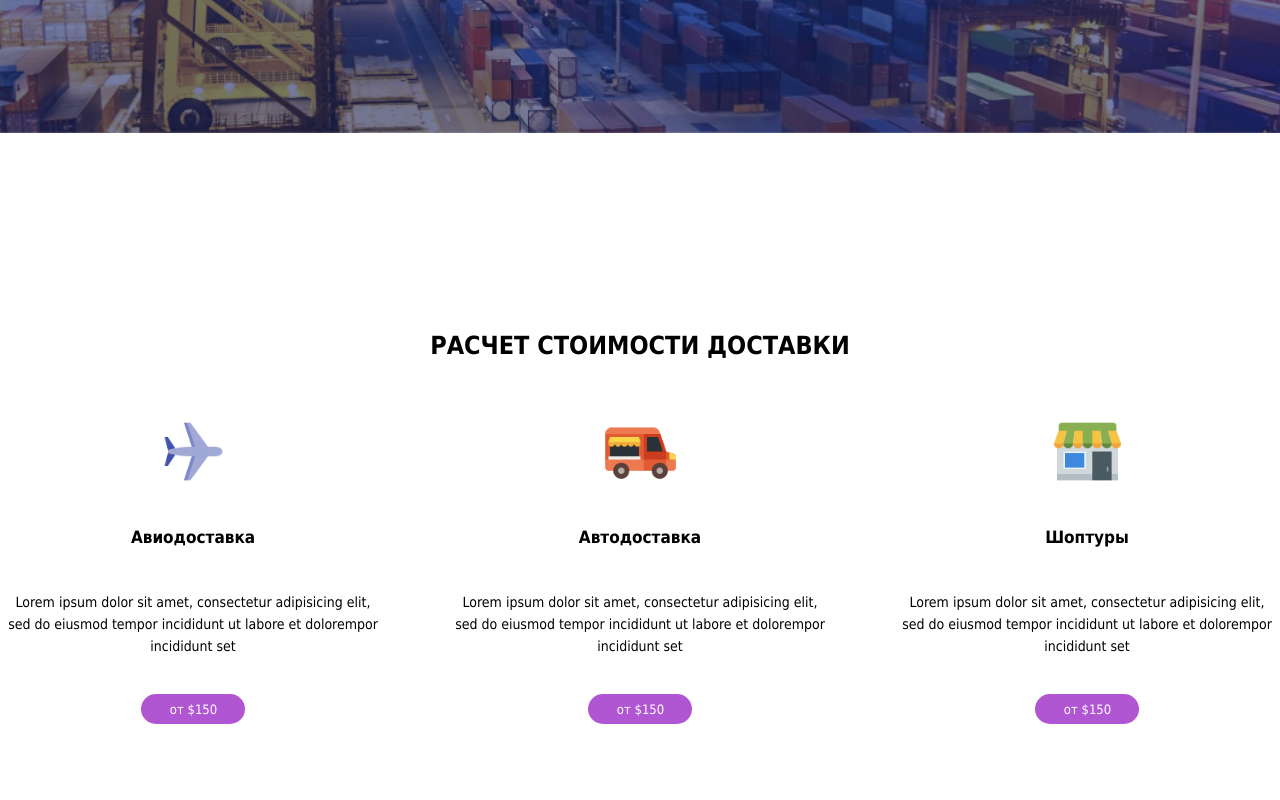
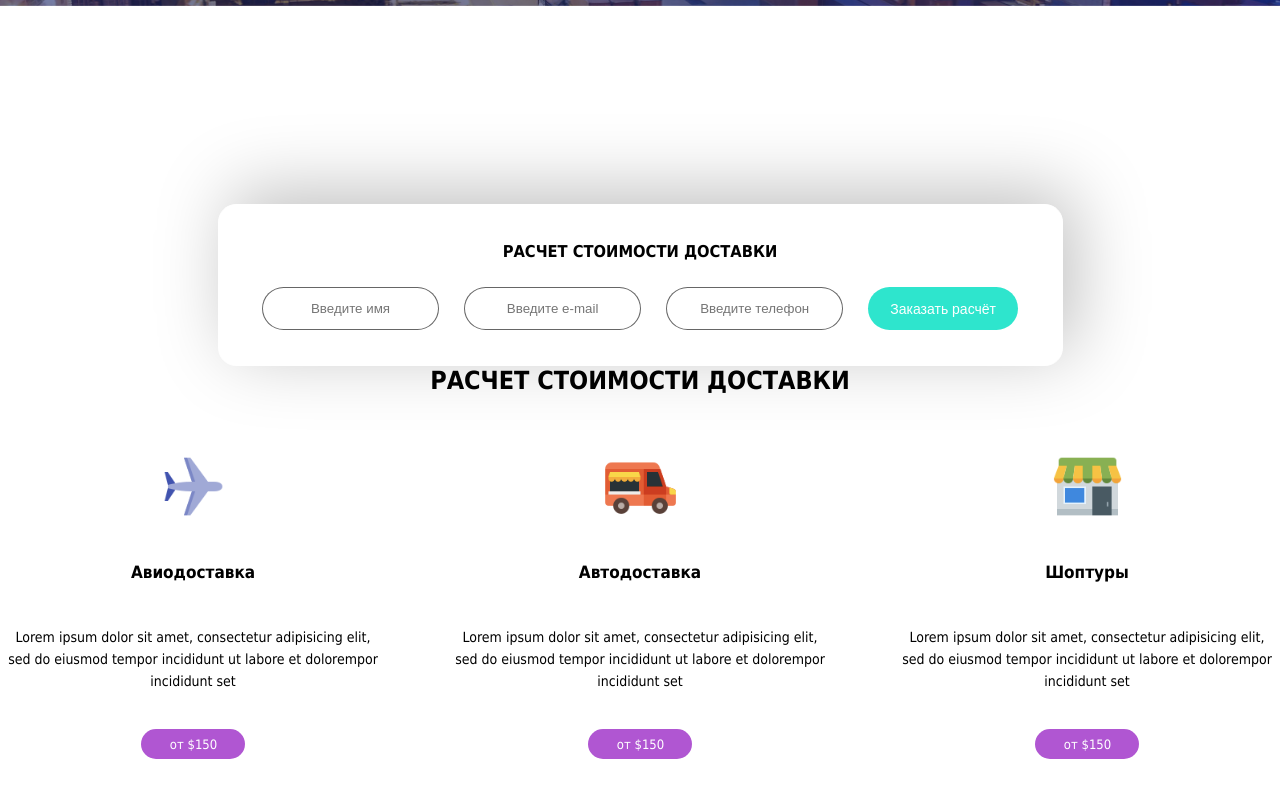
Before and after one commit to Hardyn1/Lesson2, a plain HTML site: page index.html in a window 1280 px wide. Shown: the part 700-1500 px from the top of the page. Drawn offline with Linux system fonts and the light colour scheme.

Commit message:
Header form between sections

```diff
--- a/css/main.css
+++ b/css/main.css
@@ -88,8 +88,10 @@ header {
   border-radius: 30px;
   max-width: 845px;
   width: 100%;
+  height: 162px;
   margin: 0 auto;
   box-shadow: 12px -13px 73px 0px rgba(0, 0, 0, 0.25);
+  margin-top: -120px;
 }
 
 .form {
--- a/index.html
+++ b/index.html
@@ -31,6 +31,10 @@
 			<p>Выгодные условия. Высокая скорость. Быстрый расчет.</p>
 			<h1>Поиск и доставка товаров из китая</h1>
 		 </div>
+      </div>
+    </header>
+    <section class="first-section">
+      <div class="container">
 			<div class="header-form">
 				<form action="#" class="form">
 				  <h3>расчет стоимости доставки</h3>
@@ -44,10 +48,6 @@
 				  </div>
 				</form>
 			 </div>
-      </div>
-    </header>
-    <section class="first-section">
-      <div class="container">
         <div class="price-section">
           <h2>расчет стоимости доставки</h2>
           <ul class="price-section-list">
```
Lines whose indentation alone changed are shown as unchanged.
